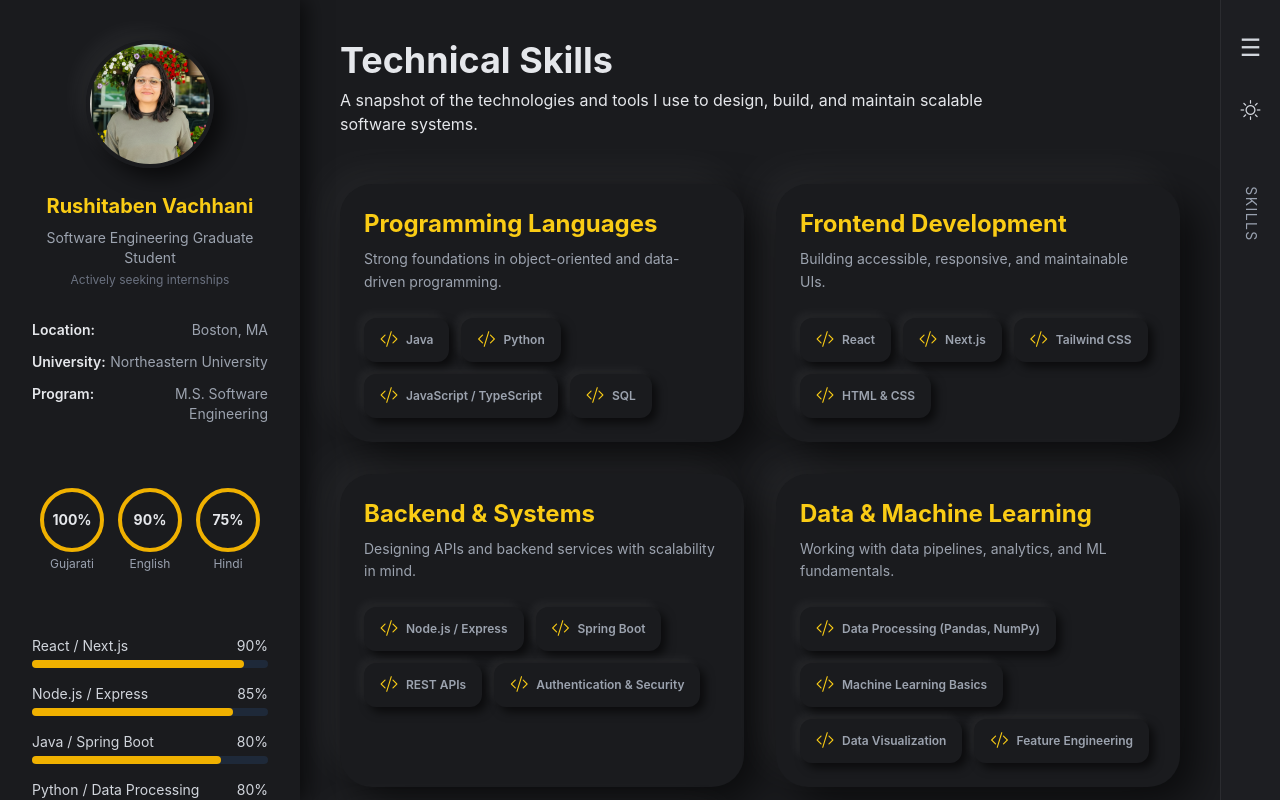
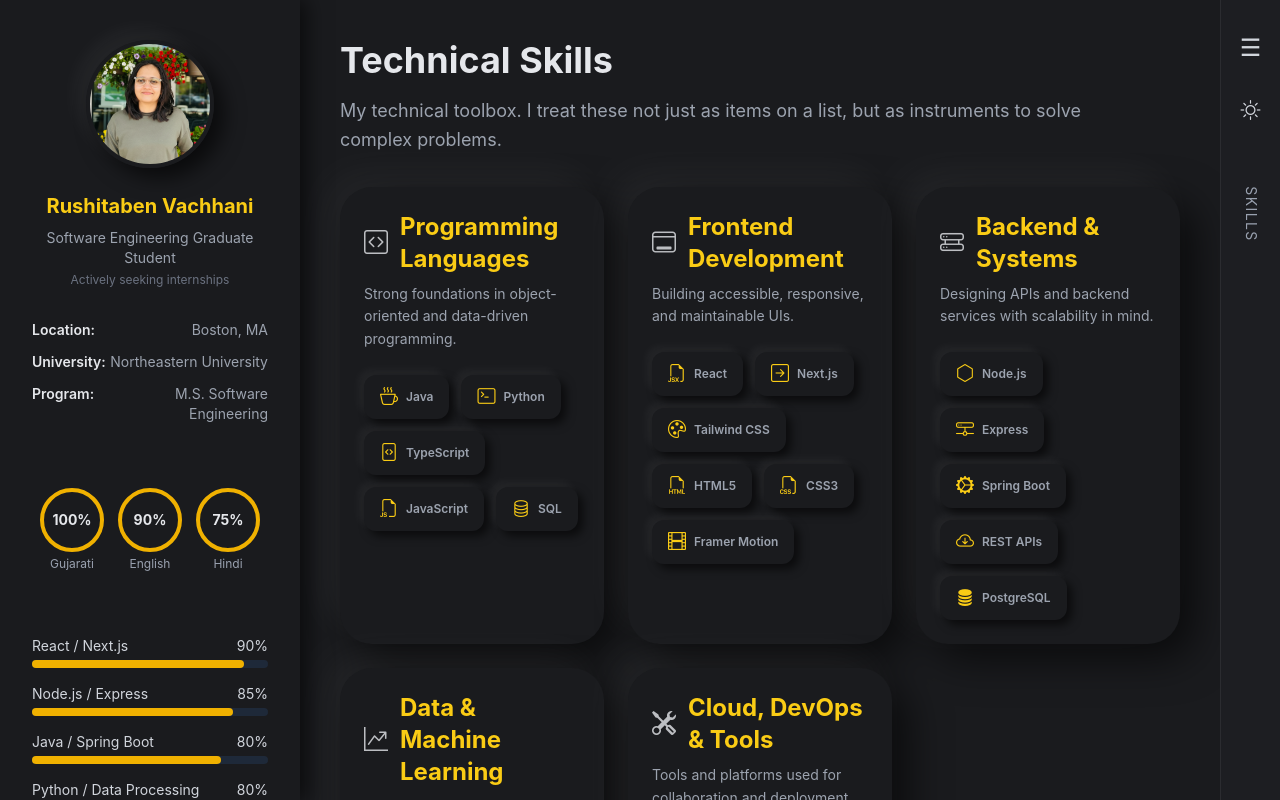
Before and after one commit to rushita-vachhani/resume, a Next.js app in the folder portfolio/: page /skills in a window 1280 px wide. Built offline with nearby package versions, Linux system fonts and the light colour scheme.

Commit message:
Refactor Education and Skills pages; enhance layout, styling, and content for improved visual consistency and clarity.

```diff
--- a/portfolio/src/app/education/page.tsx
+++ b/portfolio/src/app/education/page.tsx
@@ -4,11 +4,11 @@ export default function EducationPage() {
   return (
     <div className="section-container space-y-12">
       {/* Header */}
-      <header>
-        <h1 className="text-4xl font-bold text-text mb-3">
+      <header className="mb-16 max-w-3xl">
+        <h1 className="text-4xl font-bold text-body-text mb-4">
           Education
         </h1>
-        <p className="text-muted max-w-2xl">
+        <p className="text-text-secondary text-lg">
           My academic journey reflects a continuous process of learning,
           exploration, and applying theory to real-world software systems.
         </p>
--- a/portfolio/src/app/skills/page.tsx
+++ b/portfolio/src/app/skills/page.tsx
@@ -4,70 +4,79 @@ export default function SkillsPage() {
   return (
     <div className="section-container space-y-12">
       {/* Header */}
-      <header>
-        <h1 className="text-4xl font-bold text-text mb-2">
+      <header className="mb-8 max-w-3xl">
+        <h1 className="text-4xl font-bold text-body-text mb-4">
           Technical Skills
         </h1>
-        <p className="text-muted max-w-2xl">
-          A snapshot of the technologies and tools I use to design, build,
-          and maintain scalable software systems.
+        <p className="text-text-secondary text-lg leading-relaxed">
+          My technical toolbox. I treat these not just as items on a list, but as instruments to solve complex problems.
         </p>
       </header>
 
       {/* Skills Grid */}
-      <div className="grid md:grid-cols-2 gap-8">
+      <div className="grid grid-cols-1 md:grid-cols-2 xl:grid-cols-3 gap-6 pb-12">
         <SkillSection
           title="Programming Languages"
+          icon="bi-code-square"
           description="Strong foundations in object-oriented and data-driven programming."
           skills={[
-            { name: "Java", level: 85 },
-            { name: "Python", level: 85 },
-            { name: "JavaScript / TypeScript", level: 90 },
-            { name: "SQL", level: 80 },
+            { name: "Java", level: 85, icon: "bi-cup-hot" },
+            { name: "Python", level: 85, icon: "bi-terminal" },
+            { name: "TypeScript", level: 90, icon: "bi-file-code" },
+            { name: "JavaScript", level: 90, icon: "bi-filetype-js" },
+            { name: "SQL", level: 80, icon: "bi-database" },
           ]}
         />
 
         <SkillSection
           title="Frontend Development"
+          icon="bi-window-desktop"
           description="Building accessible, responsive, and maintainable UIs."
           skills={[
-            { name: "React", level: 90 },
-            { name: "Next.js", level: 85 },
-            { name: "Tailwind CSS", level: 90 },
-            { name: "HTML & CSS", level: 95 },
+            { name: "React", level: 90, icon: "bi-filetype-jsx" },
+            { name: "Next.js", level: 85, icon: "bi-arrow-right-square" },
+            { name: "Tailwind CSS", level: 90, icon: "bi-palette" },
+            { name: "HTML5", level: 95, icon: "bi-filetype-html" },
+            { name: "CSS3", level: 95, icon: "bi-filetype-css" },
+            { name: "Framer Motion", level: 70, icon: "bi-film" },
           ]}
         />
 
         <SkillSection
           title="Backend & Systems"
+          icon="bi-hdd-rack"
           description="Designing APIs and backend services with scalability in mind."
           skills={[
-            { name: "Node.js / Express", level: 85 },
-            { name: "Spring Boot", level: 80 },
-            { name: "REST APIs", level: 90 },
-            { name: "Authentication & Security", level: 75 },
+            { name: "Node.js", level: 85, icon: "bi-hexagon" },
+            { name: "Express", level: 85, icon: "bi-hdd-network" },
+            { name: "Spring Boot", level: 80, icon: "bi-gear-wide-connected" },
+            { name: "REST APIs", level: 90, icon: "bi-cloud-arrow-down" },
+            { name: "PostgreSQL", level: 80, icon: "bi-database-fill" },
           ]}
         />
 
         <SkillSection
           title="Data & Machine Learning"
+          icon="bi-graph-up-arrow"
           description="Working with data pipelines, analytics, and ML fundamentals."
           skills={[
-            { name: "Data Processing (Pandas, NumPy)", level: 80 },
-            { name: "Machine Learning Basics", level: 70 },
-            { name: "Data Visualization", level: 75 },
-            { name: "Feature Engineering", level: 70 },
+            { name: "Pandas / NumPy", level: 80, icon: "bi-table" },
+            { name: "Scikit-Learn", level: 70, icon: "bi-robot" },
+            { name: "Data Visualization", level: 75, icon: "bi-pie-chart" },
+            { name: "Feature Engineering", level: 70, icon: "bi-sliders" },
           ]}
         />
 
         <SkillSection
           title="Cloud, DevOps & Tools"
+          icon="bi-tools"
           description="Tools and platforms used for collaboration and deployment."
           skills={[
-            { name: "Git & GitHub", level: 90 },
-            { name: "Docker", level: 75 },
-            { name: "AWS (Basics)", level: 70 },
-            { name: "CI/CD Pipelines", level: 70 },
+            { name: "Git", level: 90, icon: "bi-git" },
+            { name: "GitHub", level: 90, icon: "bi-github" },
+            { name: "Docker", level: 75, icon: "bi-box-seam" },
+            { name: "AWS", level: 70, icon: "bi-cloud" },
+            { name: "Postman", level: 85, icon: "bi-send" },
           ]}
         />
       </div>
```
